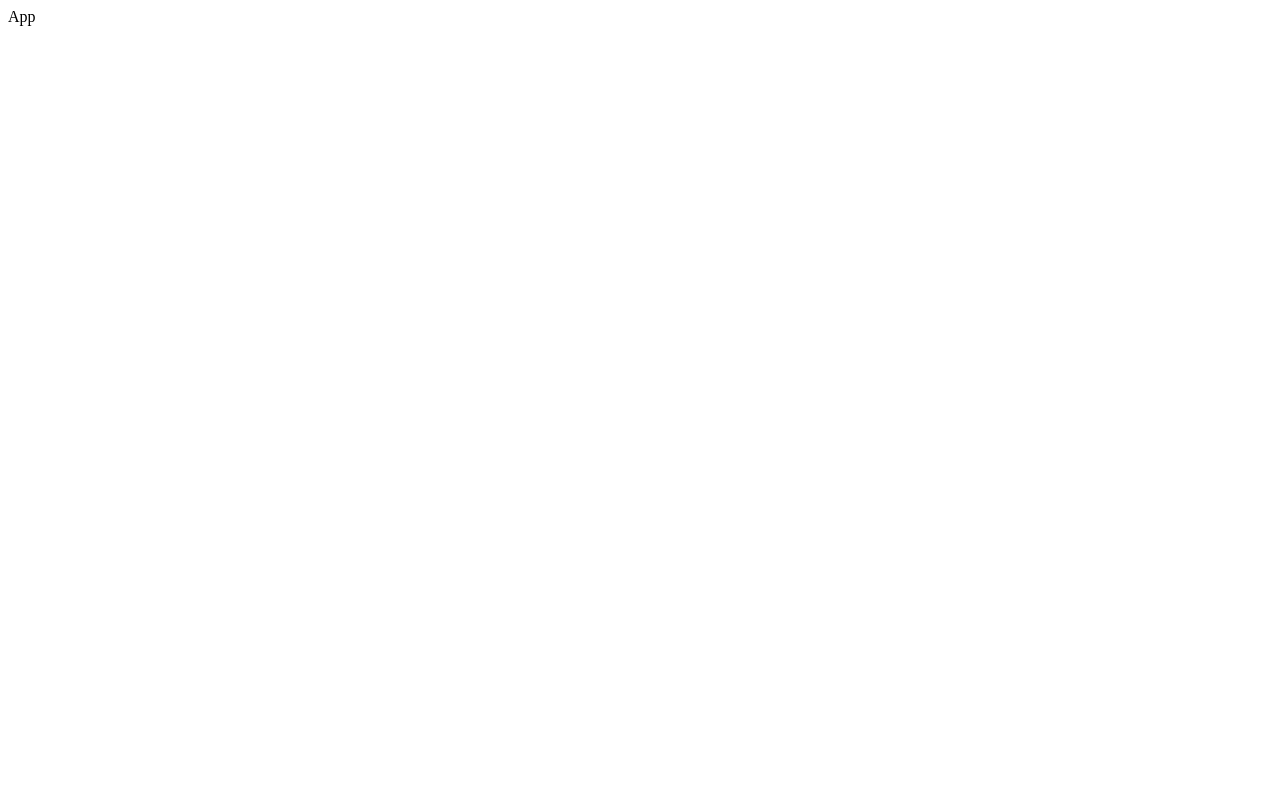
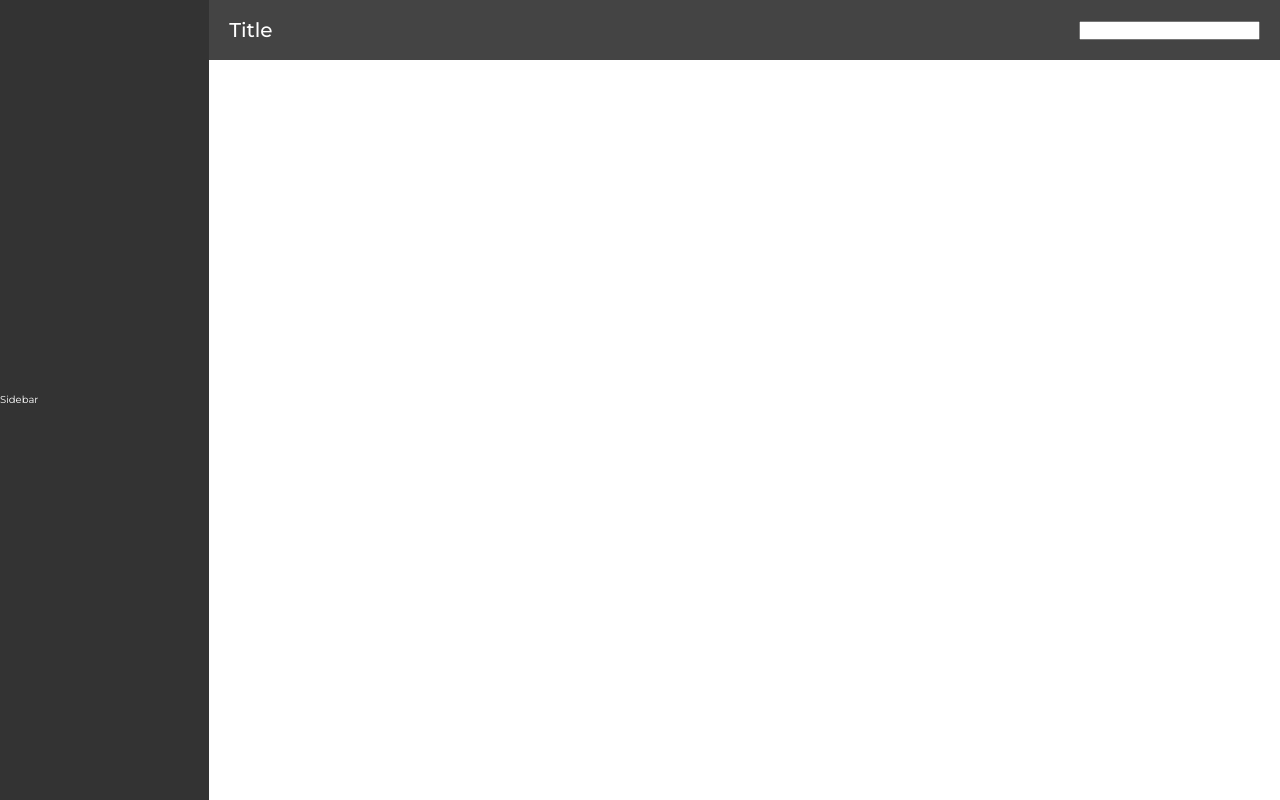
Before and after one commit to OlehBilozir/movie-library-react, a React (Create React App) app: page / in a window 1280 px wide. Built offline with nearby package versions, Linux system fonts and the light colour scheme.

Commit message:
Basic prototype done, imported styled components and using a global style for the font and some css reset stuff

```diff
--- a/src/components/App.js
+++ b/src/components/App.js
@@ -1,7 +1,54 @@
 import React from 'react';
+import styled, { createGlobalStyle } from 'styled-components';
+
+import Sidebar from './sidebar/Sidebar';
+import Header from './header/Header';
+
+const GlobalStyle = createGlobalStyle`
+* {
+  margin: 0;
+  padding: 0;
+}
+
+*,
+*::before,
+*::after {
+  box-sizing: inherit;
+}
+
+html {
+  box-sizing: border-box;
+  font-size: 62.5%; //1rem = 10px
+}
+
+body {
+  @import url('https://fonts.googleapis.com/css?family=Montserrat:300,400,500,700');
+  font-family: 'Montserrat', sans-serif;
+  font-weight: 400;
+  line-height: 1.6;
+}
+`;
+
+const MainWrapper = styled.div`
+  display: flex;
+`;
+
+const ContentWrapper = styled.div`
+  width: 100%;
+`;
 
 const App = () => {
-  return <div>App</div>;
+  return (
+    <React.Fragment>
+      <GlobalStyle />
+      <MainWrapper>
+        <Sidebar />
+        <ContentWrapper>
+          <Header />
+        </ContentWrapper>
+      </MainWrapper>
+    </React.Fragment>
+  );
 };
 
 export default App;
--- /dev/null
+++ b/src/components/header/Header.js
@@ -0,0 +1,30 @@
+import React from 'react';
+import styled from 'styled-components';
+
+import SearchBar from './SearchBar';
+
+const Wrapper = styled.div`
+  display: flex;
+  padding: 1rem 2rem;
+  height: 6rem;
+  background-color: #444;
+  align-items: center;
+  color: #fff;
+`;
+
+const Title = styled.h1`
+  font-size: 2rem;
+  font-weight: 500;
+  margin-right: auto;
+`;
+
+const Header = () => {
+  return (
+    <Wrapper>
+      <Title>Title</Title>
+      <SearchBar />
+    </Wrapper>
+  );
+};
+
+export default Header;
--- /dev/null
+++ b/src/components/header/SearchBar.js
@@ -0,0 +1,8 @@
+import React from 'react';
+import styled from 'styled-components';
+
+const SearchBar = () => {
+  return <input />;
+};
+
+export default SearchBar;
--- /dev/null
+++ b/src/components/sidebar/Sidebar.js
@@ -0,0 +1,17 @@
+import React from 'react';
+import styled from 'styled-components';
+
+const Wrapper = styled.div`
+  display: flex;
+  min-height: 100vh;
+  width: 25rem;
+  background-color: #333;
+  color: #fff;
+  align-items: center;
+`;
+
+const Sidebar = () => {
+  return <Wrapper>Sidebar</Wrapper>;
+};
+
+export default Sidebar;
```
Also changed, not shown: package.json (+6 -2 lines), 1 other file (tests, documents, lock files or other folders).
